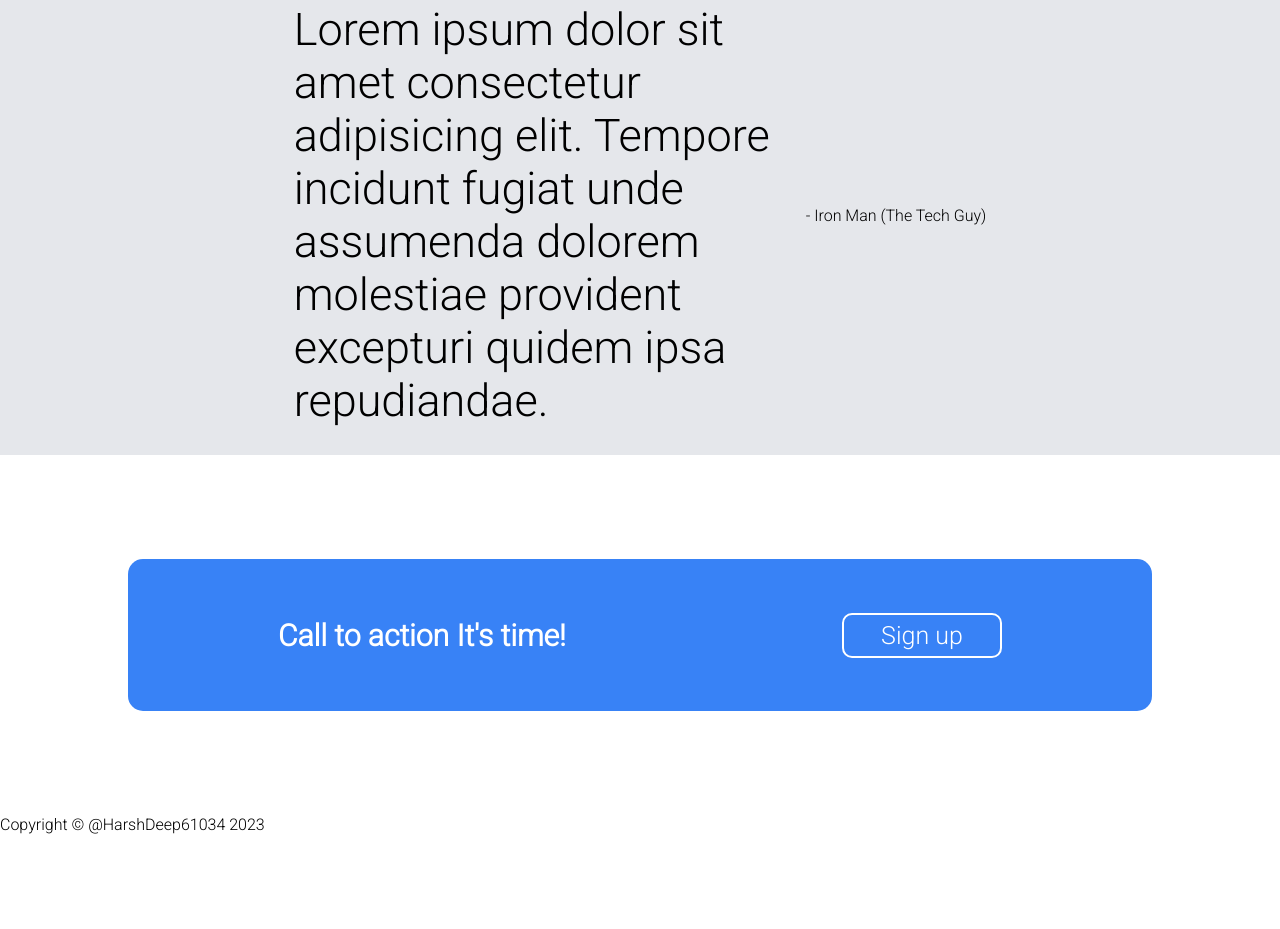
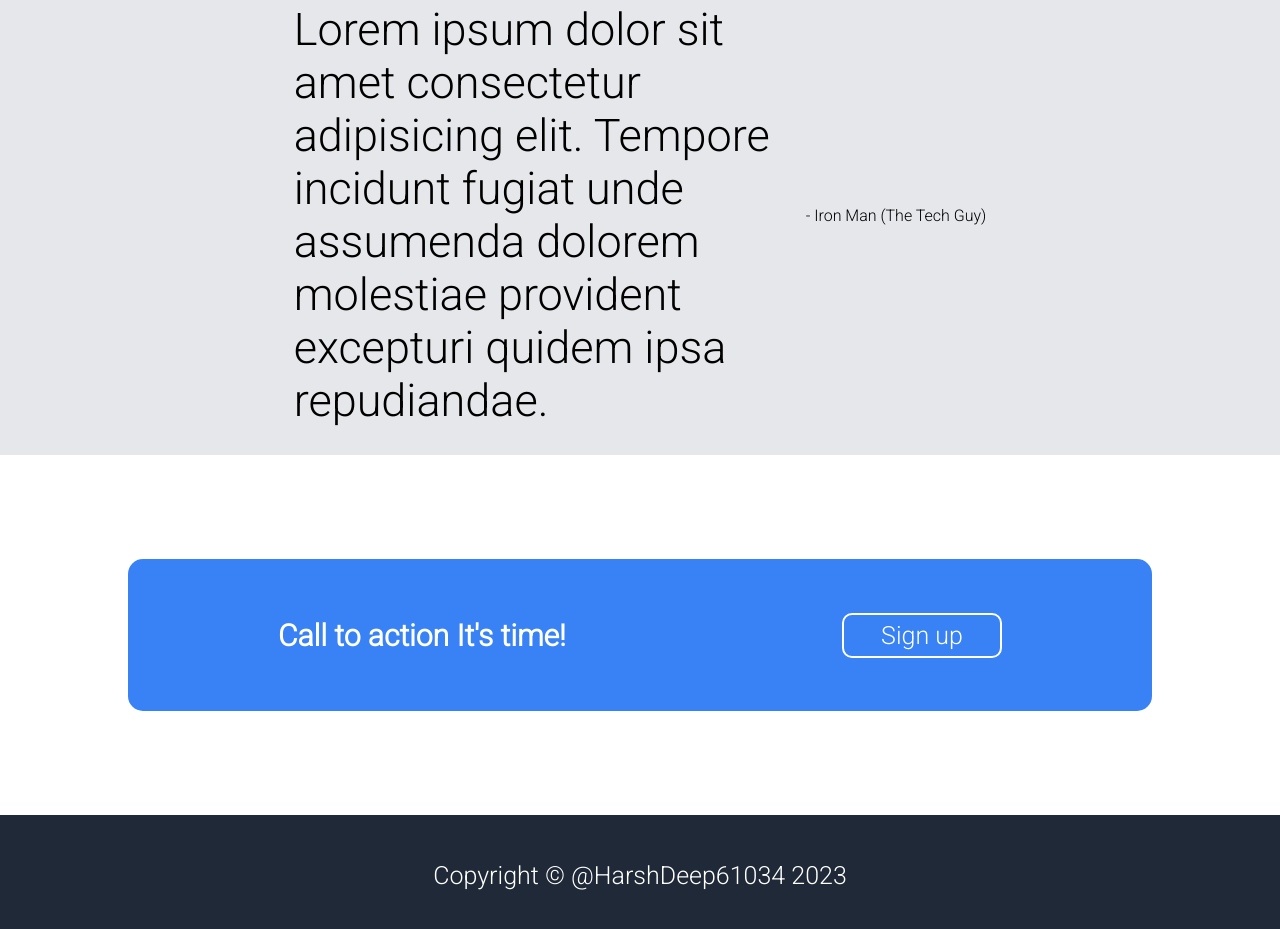
Before and after one commit to HarshDeep61034/odin-css, a plain HTML site: page index.html in a window 1280 px wide. Shown: the part 1072-2001 px from the top of the page. Before the commit the page ends 1906 px from the top, so only its background shows below. Drawn offline with Linux system fonts and the light colour scheme.

Commit message:
footer done

```diff
--- a/style.css
+++ b/style.css
@@ -172,3 +172,14 @@ section.last{
     color: #3882F6;
     background: white;
 }
+
+footer{
+      width: 100vw;
+      height: 15vh;
+      background: #1F2937;
+      display: flex;
+      align-items: center;
+      justify-content: center;
+      color: white;
+      font-size: 25px;
+}
```
